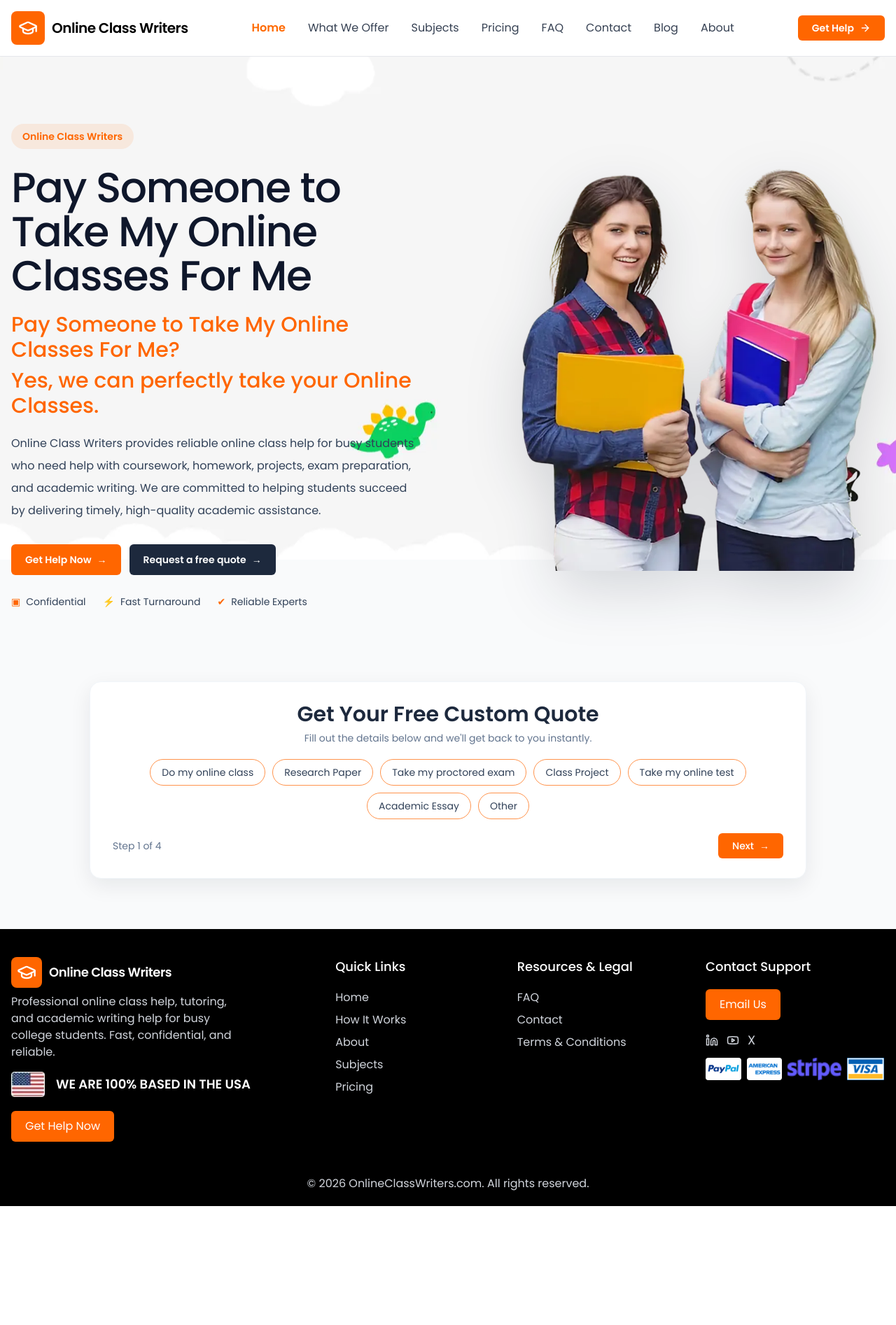
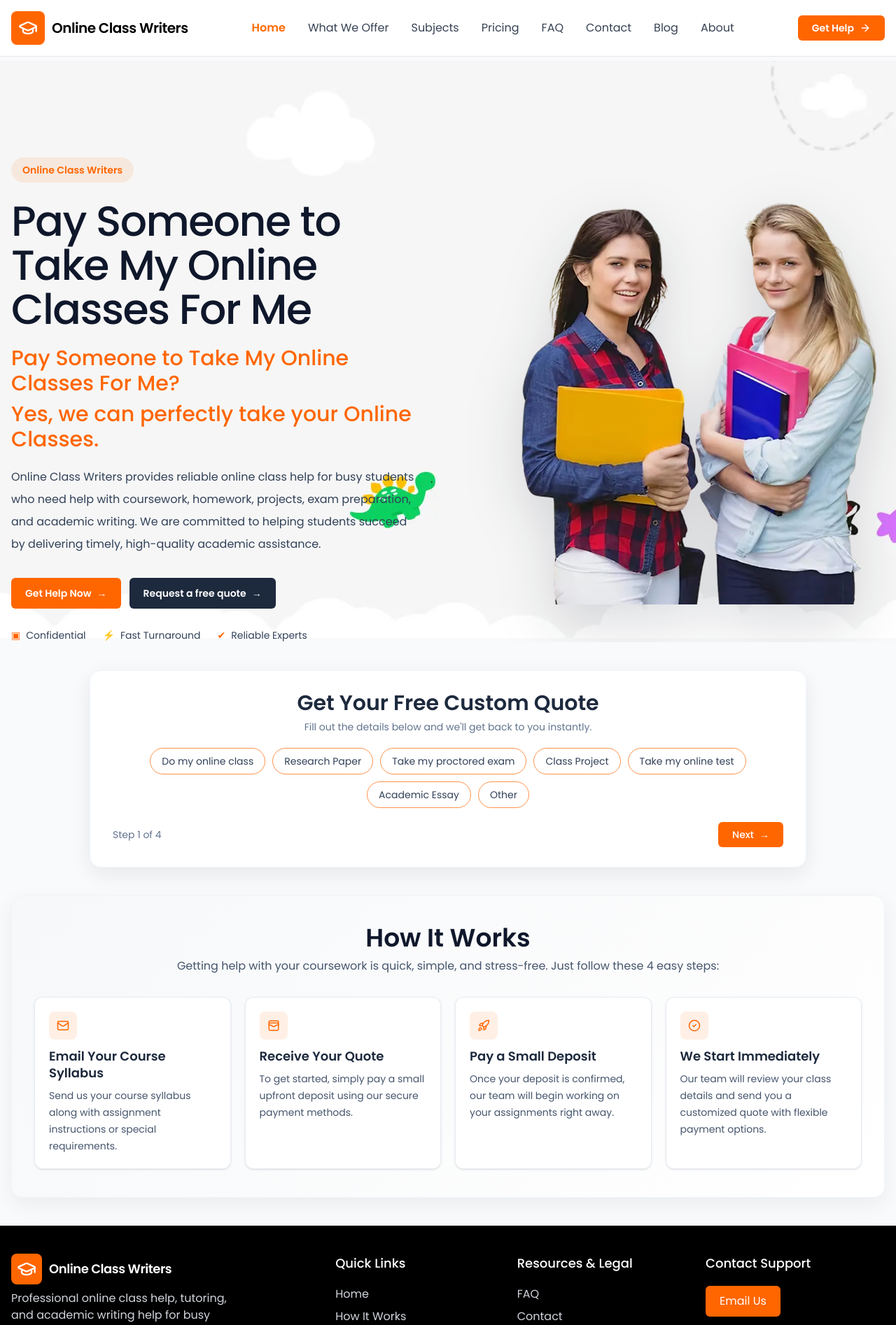
Before and after one commit to Mern-Unbeatable/alainmwadzua, a React app: page / in a window 1280 px wide. Shown: the top 1894 px of the page at 70% size. Before the commit the page ends 1724 px from the top, so only its background shows below. Built offline with nearby package versions, Linux system fonts and the light colour scheme.

Commit message:
feat: implement How It Works section and update layout for improved structure

```diff
--- a/src/components/Layout.jsx
+++ b/src/components/Layout.jsx
@@ -7,7 +7,7 @@ const Layout = memo(() => {
   return (
     <div className="min-h-screen bg-gray-50 flex flex-col">
       <Navbar />
-      <main className="container mx-auto px-4 py-8 flex-1">
+      <main className="container mx-auto px-4 py-0 flex-1">
         <Outlet />
       </main>
       <Footer />
--- a/src/components/home/HeroSection.jsx
+++ b/src/components/home/HeroSection.jsx
@@ -5,14 +5,15 @@ const HERO_RIGHT_IMAGE = "/heroRight.webp";
 
 const HeroSection = memo(() => {
   return (
-    <section>
+    <section className="relative isolate overflow-hidden w-screen left-1/2 right-1/2 -ml-[50vw] -mr-[50vw] pt-36">
       <div
-        className="absolute inset-0 bg-center bg-no-repeat"
+        className="pointer-events-none absolute inset-0 z-0  bg-center bg-no-repeat"
         style={{ backgroundImage: `url(${HERO_BACKGROUND_IMAGE})` }}
         aria-hidden="true"
       />
 
-      <div className="relative z-10 grid grid-cols-1 lg:grid-cols-2 gap-10 items-center py-10 sm:py-14 lg:py-16">
+      <div className="relative z-10 container mx-auto px-4">
+        <div className="grid grid-cols-1 lg:grid-cols-2 gap-10 items-center pb-0 sm:pb-0  lg:pb-0">
           <div className="max-w-3xl">
             <p className="inline-flex items-center rounded-full bg-orange-500/10 text-primary px-4 py-2 text-sm font-semibold mb-6">
               Online Class Writers
@@ -76,6 +77,7 @@ const HeroSection = memo(() => {
             />
           </div>
         </div>
+      </div>
     </section>
   );
 });
--- a/src/components/home/HomeContent.jsx
+++ b/src/components/home/HomeContent.jsx
@@ -1,12 +1,14 @@
 import React, { memo } from "react";
 import HeroSection from "./HeroSection";
 import CustomQuoteSection from "./CustomQuoteSection";
+import HowItWorksSection from "./HowItWorksSection";
 
 const HomeContent = memo(() => {
   return (
     <>
       <HeroSection />
       <CustomQuoteSection />
+      <HowItWorksSection />
     </>
   );
 });
--- /dev/null
+++ b/src/components/home/HowItWorksSection.jsx
@@ -0,0 +1,72 @@
+import React, { memo } from "react";
+import { Mail, WalletCards, Rocket, CircleCheck } from "lucide-react";
+
+const STEPS = [
+  {
+    title: "Email Your Course Syllabus",
+    description:
+      "Send us your course syllabus along with assignment instructions or special requirements.",
+    icon: Mail,
+  },
+  {
+    title: "Receive Your Quote",
+    description:
+      "To get started, simply pay a small upfront deposit using our secure payment methods.",
+    icon: WalletCards,
+  },
+  {
+    title: "Pay a Small Deposit",
+    description:
+      "Once your deposit is confirmed, our team will begin working on your assignments right away.",
+    icon: Rocket,
+  },
+  {
+    title: "We Start Immediately",
+    description:
+      "Our team will review your class details and send you a customized quote with flexible payment options.",
+    icon: CircleCheck,
+  },
+];
+
+const HowItWorksSection = memo(() => {
+  return (
+    <section className="mt-8 sm:mt-10">
+      <div className="relative overflow-hidden rounded-2xl border border-slate-100 bg-white px-5 py-7 shadow-[0_10px_30px_rgba(15,23,42,0.06)] sm:px-8 sm:py-10">
+        <div className="pointer-events-none absolute inset-0 bg-[linear-gradient(135deg,rgba(148,163,184,0.08)_0%,rgba(255,255,255,0.6)_100%)]" />
+
+        <div className="relative z-10 text-center">
+          <h2 className="text-3xl sm:text-4xl font-semibold text-slate-900">
+            How It Works
+          </h2>
+          <p className="mt-2 text-sm sm:text-base text-slate-600">
+            Getting help with your coursework is quick, simple, and stress-free.
+            Just follow these 4 easy steps:
+          </p>
+        </div>
+
+        <div className="relative z-10 mt-8 grid grid-cols-1 sm:grid-cols-2 lg:grid-cols-4 gap-4 lg:gap-5">
+          {STEPS.map(({ title, description, icon: Icon }) => (
+            <article
+              key={title}
+              className="rounded-xl border border-slate-200/80 bg-white/95 p-4 sm:p-5 shadow-sm"
+            >
+              <span className="inline-flex h-10 w-10 items-center justify-center rounded-lg bg-primary/10 text-primary">
+                <Icon size={18} />
+              </span>
+              <h3 className="mt-3 text-lg font-semibold leading-6 text-slate-800">
+                {title}
+              </h3>
+              <p className="mt-2 text-sm leading-6 text-slate-600">
+                {description}
+              </p>
+            </article>
+          ))}
+        </div>
+      </div>
+    </section>
+  );
+});
+
+HowItWorksSection.displayName = "HowItWorksSection";
+
+export default HowItWorksSection;
```
Lines whose indentation alone changed are shown as unchanged.
